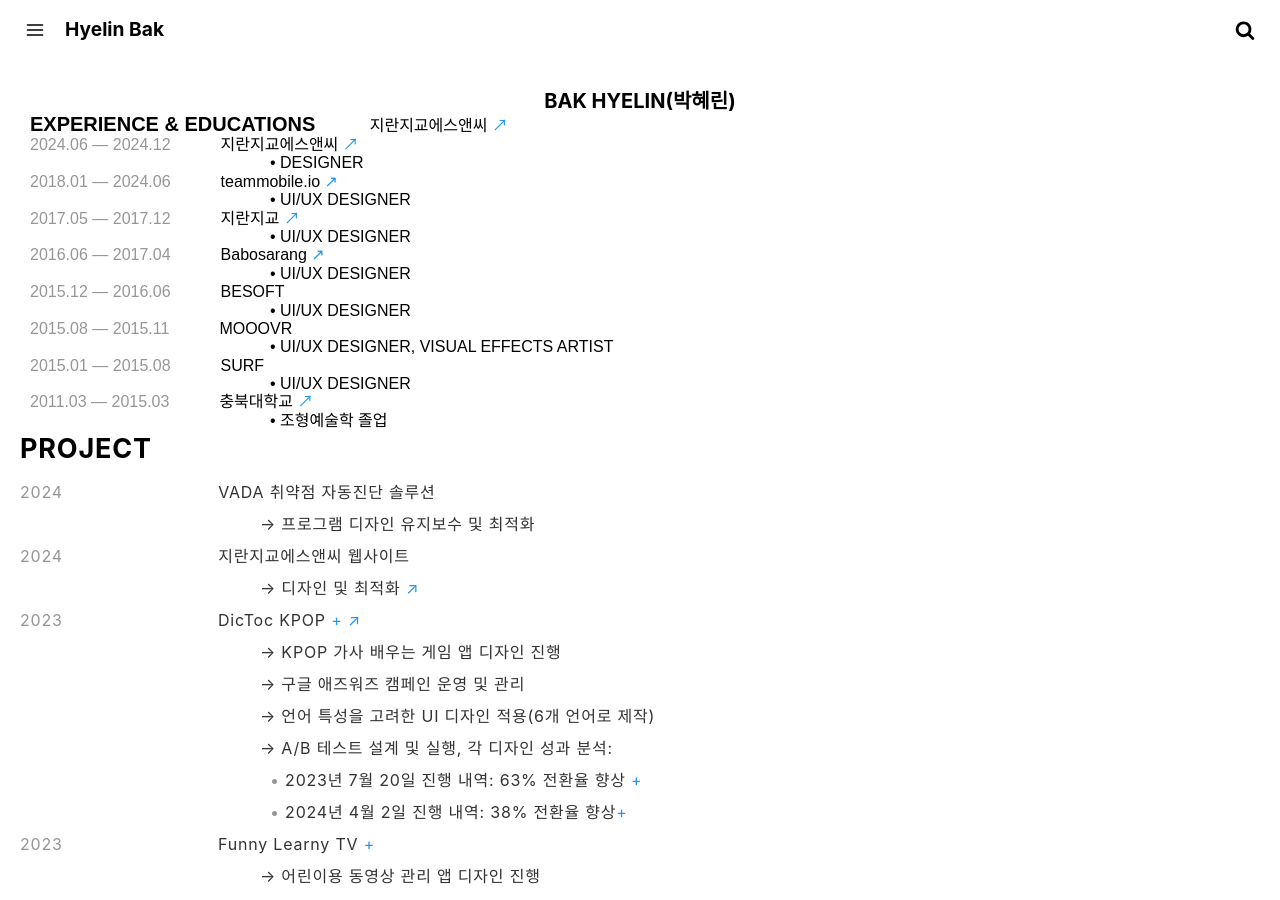
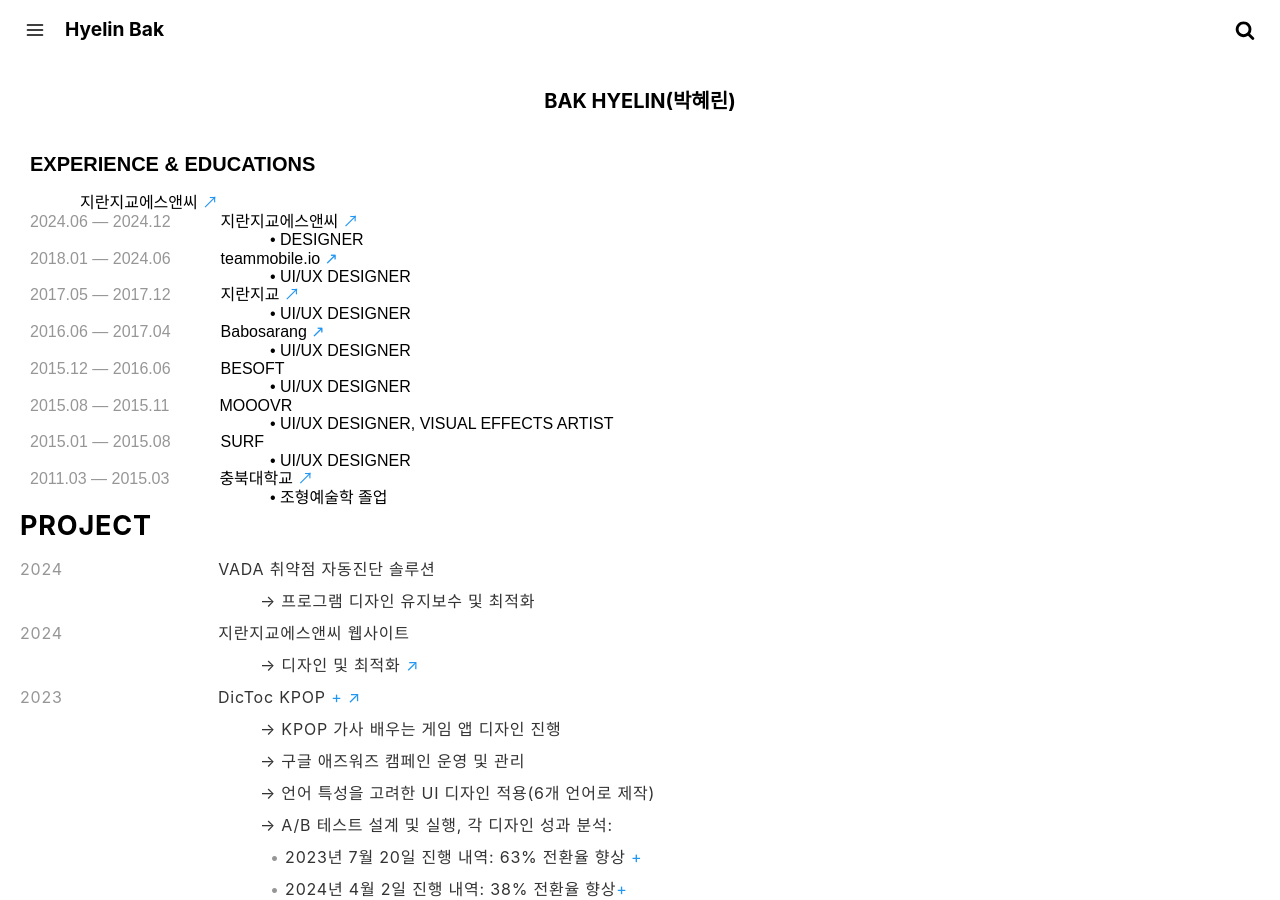
Before and after one commit to crazyjamy/crazyjamy.github.io, a Jekyll site: the page built from about.md, in a window 1280 px wide and 900 px high. Built offline with Jekyll 4.4.1, drawn with Linux system fonts in a browser that asks for light colours.

Commit message:
Update about.md

```diff
--- a/about.md
+++ b/about.md
@@ -9,9 +9,9 @@
 
 <div style="text-align: center;font-family: -apple-system, BlinkMacSystemFont, Lato, Roboto, Segoe UI, Helvetica Neue, Helvetica, Verdana, Arial, sans-serif;">
 <span style="font-weight: bold; font-size: 20px;">BAK HYELIN(박혜린)</span>
-</div>
+</div><br />
 <div style="margin-left: 30px;">
-<span style="font-weight: bold; font-size: 20px;">EXPERIENCE & EDUCATIONS</span>
+<span style="font-weight: bold; font-size: 20px;">EXPERIENCE & EDUCATIONS</span><br /><br />
 <span style="margin-left: 50px;">지란지교에스앤씨 <a href="https://www.jiransnc.com" target="_blank">↗</a></span><br />
 <span style="color: #969696;">2024.06 — 2024.12</span><span style="margin-left: 50px;">지란지교에스앤씨 <a href="https://www.jiransnc.com" target="_blank">↗</a></span><br />
 <span style="margin-left: 240px;"> • DESIGNER</span><br />
```
